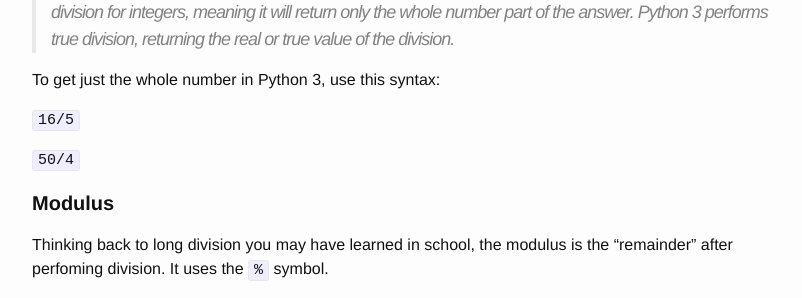
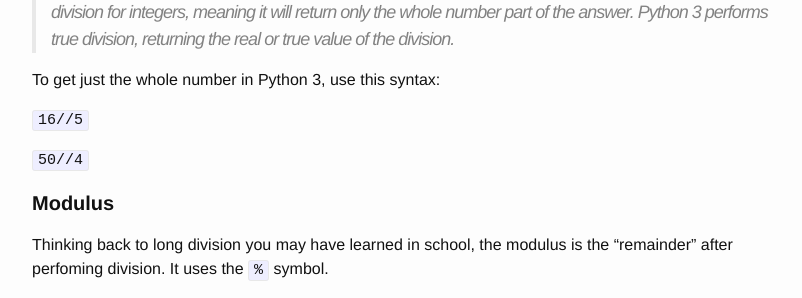
Before and after one commit to PhillyPythonWorkshop/PhillyPythonWorkshop.github.io, a Jekyll site: the page built from pages/fridaytutorial.md, in a window 1280 px wide and 900 px high, scrolled down 1049 px. Shown: the part 148-446 px from the top of the window, without its empty margins (238-1040 px from the left). Built offline with Jekyll 4.4.1, drawn with Linux system fonts in a browser that asks for light colours.

Commit message:
fix another typo

```diff
--- a/pages/fridaytutorial.md
+++ b/pages/fridaytutorial.md
@@ -48,9 +48,9 @@ Division uses the `/` symbol.
 
 To get just the whole number in Python 3, use this syntax:
 
-`16/5`
+`16//5`
 
-`50/4`
+`50//4`
 
 
 ####Modulus
```
